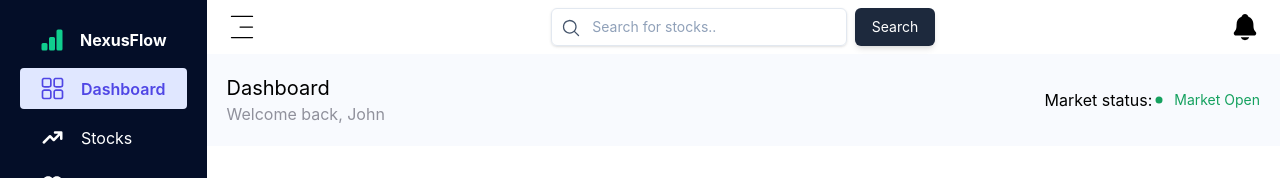
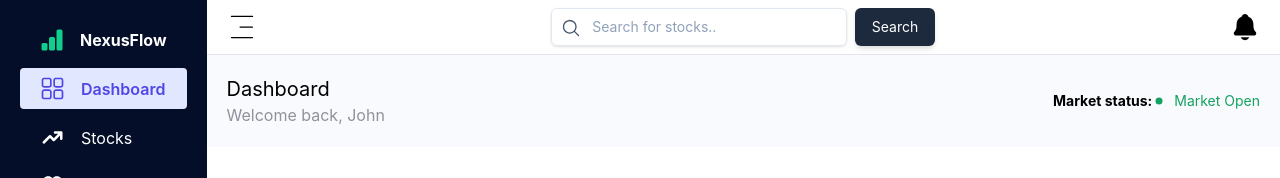
Before and after one commit to nrd00/nexusflow, a React (Vite) app: page /dashboard in a window 1280 px wide. Shown: the top 178 px of the page. Built offline with nearby package versions, Linux system fonts and the light colour scheme.

Commit message:
Modify Greeting & Navigation border added

```diff
--- a/src/Components/Dashboard/Greeting.jsx
+++ b/src/Components/Dashboard/Greeting.jsx
@@ -10,9 +10,9 @@ const Greeting = () => {
           <p className="font-sm text-[#90919C]">Welcome back, {profileName}</p>
         </div>
         <div className="market-status">
-          <p className="flex items-center">
+          <p className="flex items-center text-sm font-bold">
             Market status:{" "}
-            <span className="text-[#15A15F] flex gap-x-2 items-center text-sm">
+            <span className="text-[#15A15F] flex gap-x-2 items-center font-normal">
               <GoDotFill /> Market Open
             </span>
           </p>
--- a/src/Components/Navigation.jsx
+++ b/src/Components/Navigation.jsx
@@ -4,8 +4,8 @@ import { IoNotifications } from "react-icons/io5";
 const Navigation = ({ toggleSidebar }) => {
   return (
     <>
-      <div className="container">
-        <nav className="flex justify-between items-center py-2 w-full">
+      <div className="container border-b border-b-[#E4E4EA]">
+        <nav className="flex justify-between items-center py-2 ">
           <CiMenuFries
             className="text-3xl font-bold cursor-pointer"
             onClick={toggleSidebar}
```
